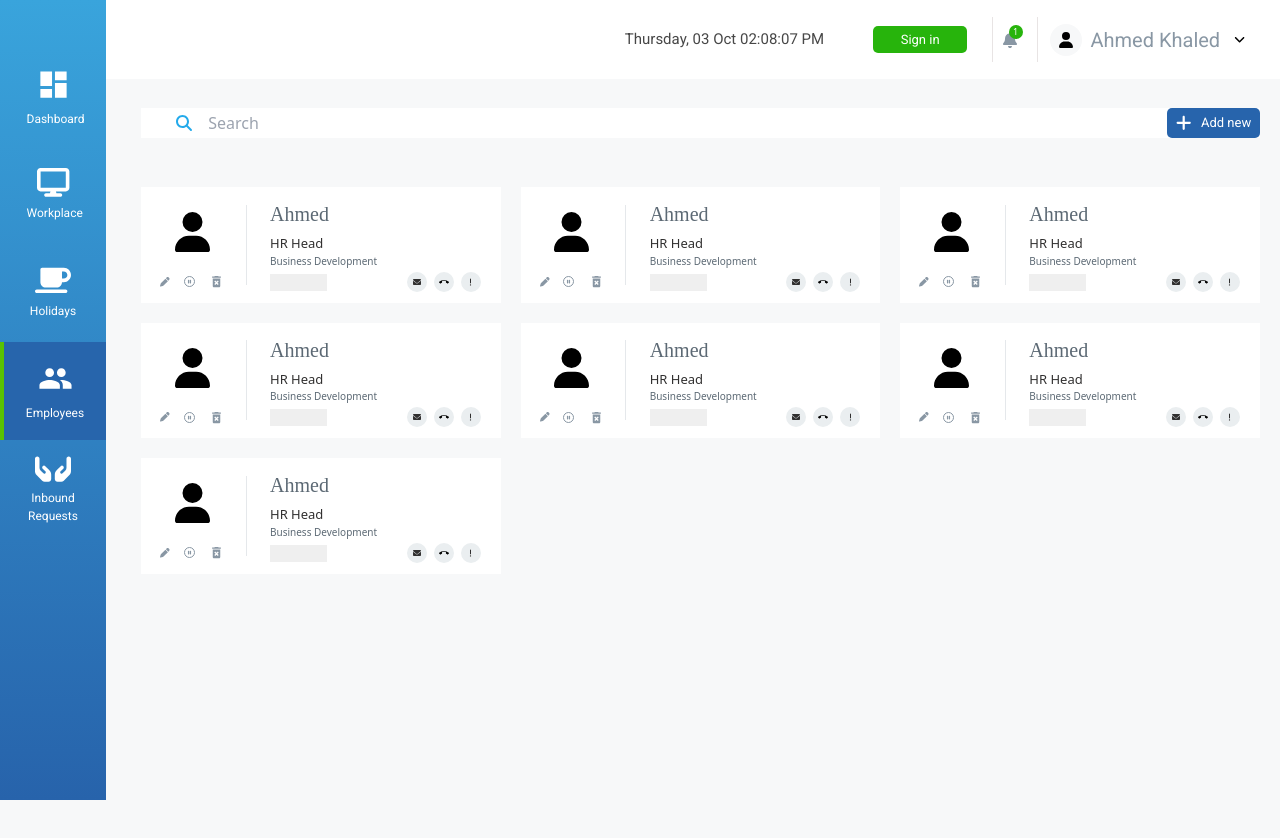
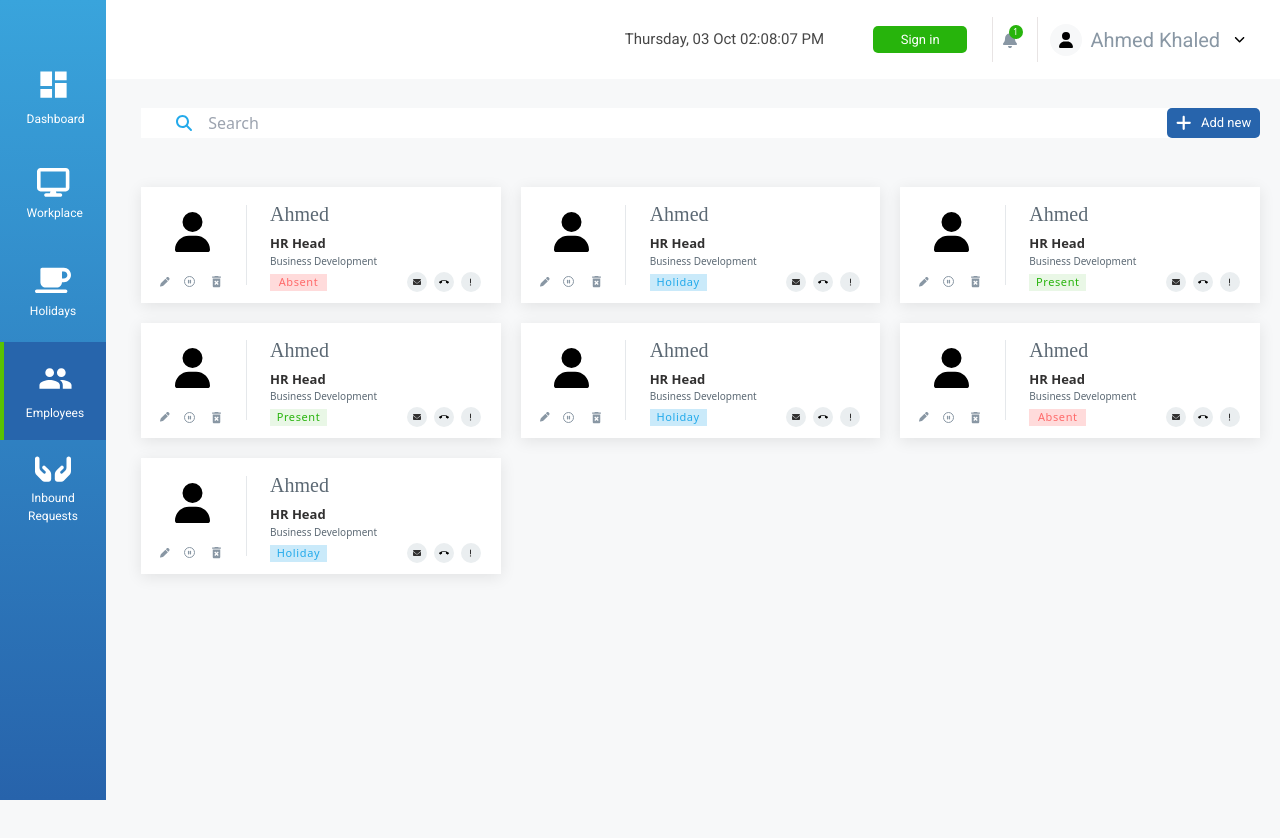
Before and after one commit to maghraby1998/Employees, a React (Create React App) app: page /employees in a window 1280 px wide. Shown: the top 838 px of the page. Built offline with nearby package versions, Linux system fonts and the light colour scheme.

Commit message:
adjusted card styles

```diff
--- a/src/App.js
+++ b/src/App.js
@@ -8,13 +8,13 @@ import Employee from './components/Employee';
 const App = () => {
 
   const [employees, setEmployees] = useState([
-    {name: 'ahmed', startDate:'2/3/2000', email:'ahmed@gmail.com', position:'random', attendance:'random', department:'random'},
-    {name: 'ahmed', startDate:'2/3/2000', email:'ahmed@gmail.com', position:'random', attendance:'random', department:'random'},
-    {name: 'ahmed', startDate:'2/3/2000', email:'ahmed@gmail.com', position:'random', attendance:'random', department:'random'},
-    {name: 'ahmed', startDate:'2/3/2000', email:'ahmed@gmail.com', position:'random', attendance:'random', department:'random'},
-    {name: 'ahmed', startDate:'2/3/2000', email:'ahmed@gmail.com', position:'random', attendance:'random', department:'random'},
-    {name: 'ahmed', startDate:'2/3/2000', email:'ahmed@gmail.com', position:'random', attendance:'random', department:'random'},
-    {name: 'ahmed', startDate:'2/3/2000', email:'ahmed@gmail.com', position:'random', attendance:'random', department:'random'}
+    {name: 'ahmed', startDate:'2/3/2000', email:'ahmed@gmail.com', position:'random', attendance:'absent', department:'random'},
+    {name: 'ahmed', startDate:'2/3/2000', email:'ahmed@gmail.com', position:'random', attendance:'holiday', department:'random'},
+    {name: 'ahmed', startDate:'2/3/2000', email:'ahmed@gmail.com', position:'random', attendance:'present', department:'random'},
+    {name: 'ahmed', startDate:'2/3/2000', email:'ahmed@gmail.com', position:'random', attendance:'present', department:'random'},
+    {name: 'ahmed', startDate:'2/3/2000', email:'ahmed@gmail.com', position:'random', attendance:'holiday', department:'random'},
+    {name: 'ahmed', startDate:'2/3/2000', email:'ahmed@gmail.com', position:'random', attendance:'absent', department:'random'},
+    {name: 'ahmed', startDate:'2/3/2000', email:'ahmed@gmail.com', position:'random', attendance:'holiday', department:'random'}
   ]);
 
 
--- a/src/components/Card.js
+++ b/src/components/Card.js
@@ -30,7 +30,7 @@ const Card = (props) => {
       attedanceStatu = <span className='card-state none'></span>
     }
     return (
-      <div className="flex items-center justify-start bg-white relative py-[12px] px-[19px]">
+      <div className="flex items-center justify-start bg-white relative py-[12px] px-[19px] card">
         <div className="img-container">
           {imgDisplay}
           <div className="user-icons-container">
@@ -48,7 +48,7 @@ const Card = (props) => {
               {name}
             </span>
           </h3>
-          <h4 className='text-[13px] text-[#313030]'>HR Head</h4>
+          <h4 className='text-[13px] text-[#313030] font-semibold'>HR Head</h4>
           <p>Business Development</p>
           {attedanceStatu}
           {/* <span className='card-state'>Present</span> */}
--- a/src/css/Employee.css
+++ b/src/css/Employee.css
@@ -70,11 +70,11 @@
     /* margin-bottom: 1.5rem; */
     /* margin-right: 2.813rem; */
     /* serpartor */
-    /* box-shadow: 0 3px 15px 0 rgba(0, 0, 0, 0.09);
-    border: 1px solid #eaeef0; */
+    box-shadow: 0 3px 15px 0 rgba(0, 0, 0, 0.09);
+    /* border: 1px solid #eaeef0; */
     /* animation-name: animateCard;
     animation-duration: 1s;
-    animation-fill-mode: forwards; */
+    animation-fill-mode: forwards;*/
 }
 
 .card-margins{
```
